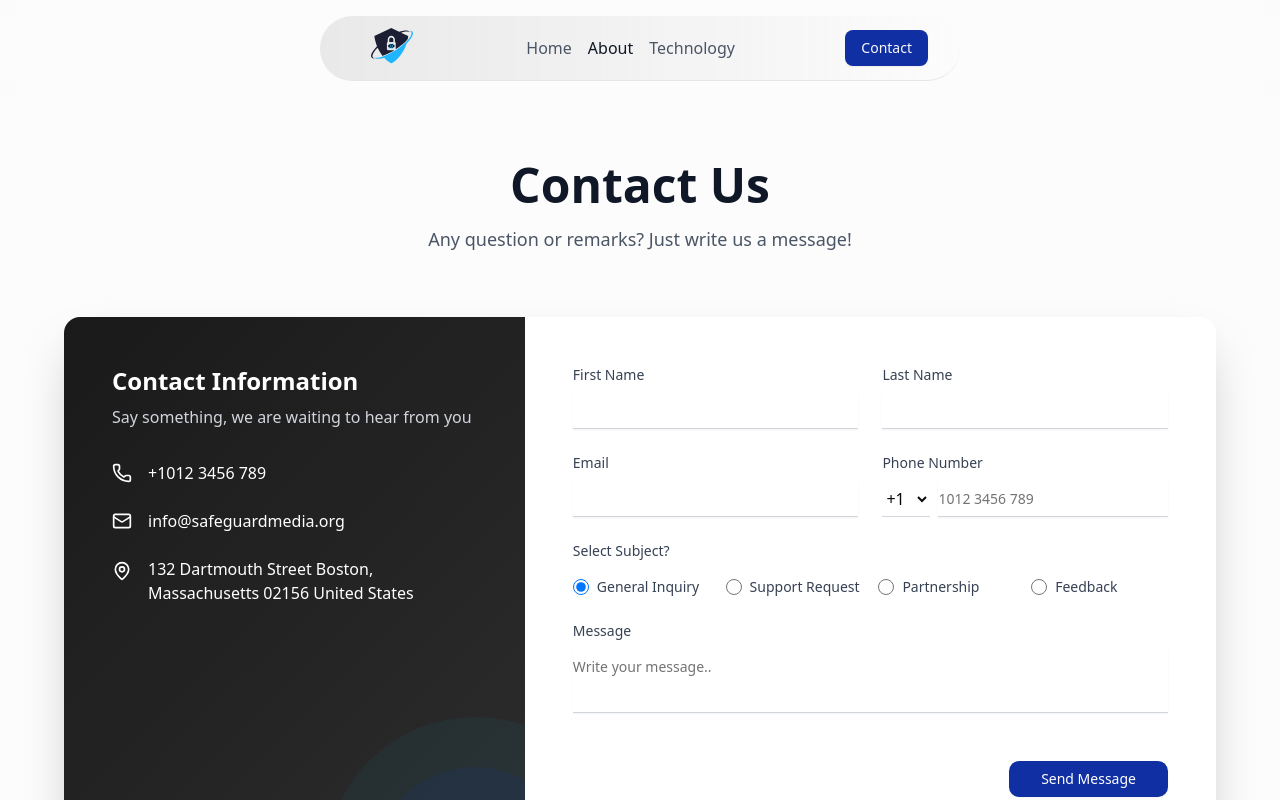
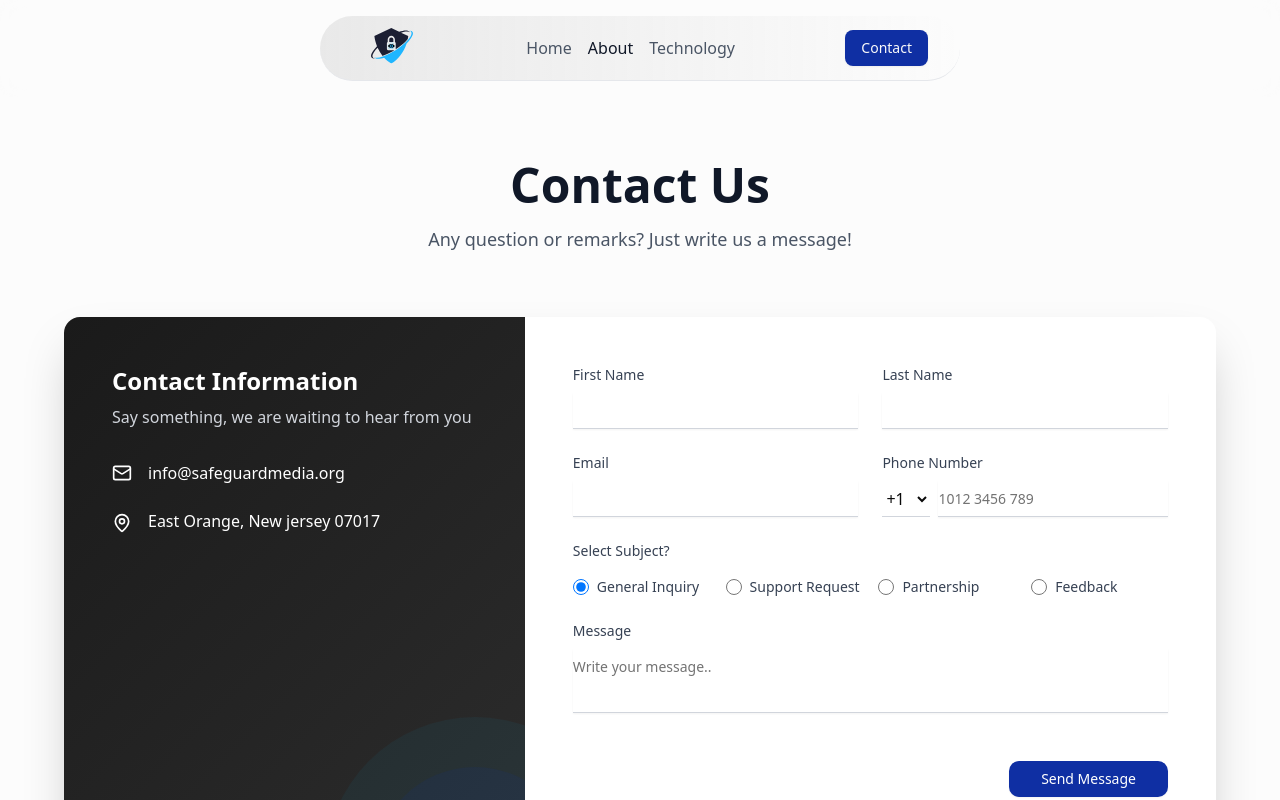
Before and after one commit to miracle73/Hedge, a React (Vite) app: page /contact in a window 1280 px wide. Shown: the top 800 px of the page. Built offline with nearby package versions, Linux system fonts and the light colour scheme.

Commit message:
Recent changes adjusted

```diff
--- a/src/pages/contact.tsx
+++ b/src/pages/contact.tsx
@@ -3,7 +3,11 @@ import { useEffect, useState } from "react";
 import { Button } from "../components/ui/button";
 import { Input } from "../components/ui/input";
 import { Textarea } from "../components/ui/textarea";
-import { Phone, Mail, MapPin } from "lucide-react";
+import {
+  //  Phone,
+  Mail,
+  MapPin,
+} from "lucide-react";
 import { useNavigate } from "react-router-dom";
 import SecondLogo from "../assets/images/SafeguardMedia8.svg";
 import Logo from "../assets/images/safeguardmedia-5.png";
@@ -266,7 +270,6 @@ export default function Contact() {
           </div>
 
           {/* Contact Form Container */}
-          {/* Contact Form Container */}
           <div
             className="bg-white rounded-2xl shadow-2xl overflow-hidden max-w-6xl mx-auto"
             data-animate
@@ -414,10 +417,10 @@ export default function Contact() {
                     </p>
 
                     <div className="space-y-6">
-                      <div className="flex items-center space-x-4">
+                      {/* <div className="flex items-center space-x-4">
                         <Phone className="w-5 h-5 text-white" />
                         <span>+1012 3456 789</span>
-                      </div>
+                      </div> */}
 
                       <div className="flex items-center space-x-4">
                         <Mail className="w-5 h-5 text-white" />
@@ -427,8 +430,7 @@ export default function Contact() {
                       <div className="flex items-start space-x-4">
                         <MapPin className="w-5 h-5 text-white mt-1" />
                         <div>
-                          <p>132 Dartmouth Street Boston,</p>
-                          <p>Massachusetts 02156 United States</p>
+                          <p>East Orange, New jersey 07017</p>
                         </div>
                       </div>
                     </div>
```
